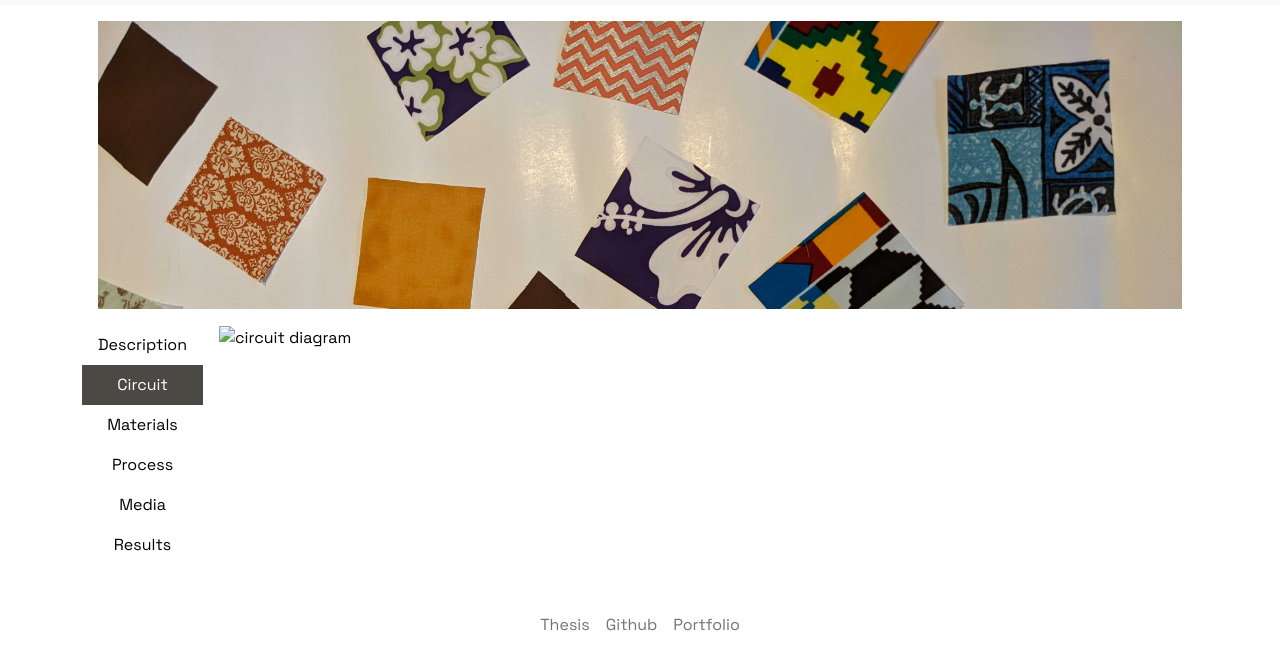
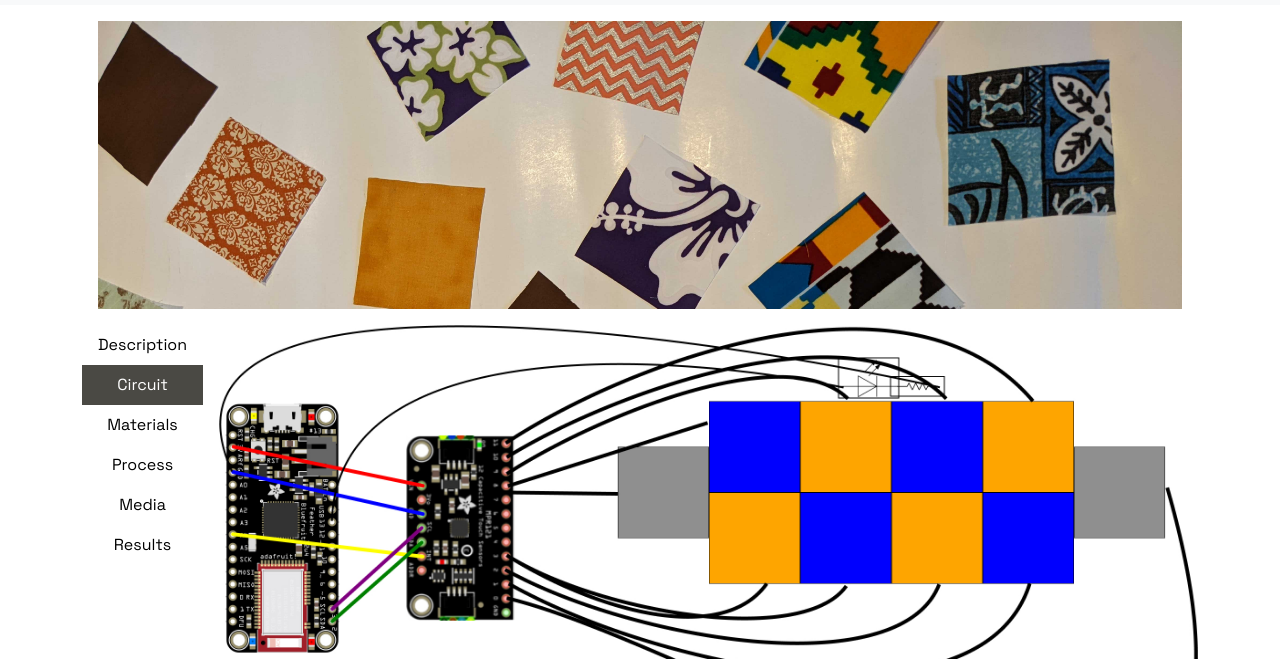
Before and after one commit to gabedeko/comp-craft-final-doc, a plain HTML site: page index.html in a window 1280 px wide. Both pictures are taken after a click on the tab "Circuit". Shown: the part 141-800 px from the top of the page. Drawn offline with nearby package versions, Linux system fonts and the light colour scheme; files that its build step writes are made by us from their sources.

Commit message:
fix img src

```diff
--- a/index.html
+++ b/index.html
@@ -66,7 +66,7 @@
 
               </div>
               <div class="tab-pane fade" id="v-pills-circuit" role="tabpanel" aria-labelledby="v-pills-circuit-tab">
-                <img src="./assets/circult_diagram.jpg" class="img-fluid" alt="circuit diagram">
+                <img src="./assets/circuit_diagram.jpg" class="img-fluid" alt="circuit diagram">
               </div>
 
               <div class="tab-pane fade" id="v-pills-materials" role="tabpanel" aria-labelledby="v-pills-materials-tab">
```
